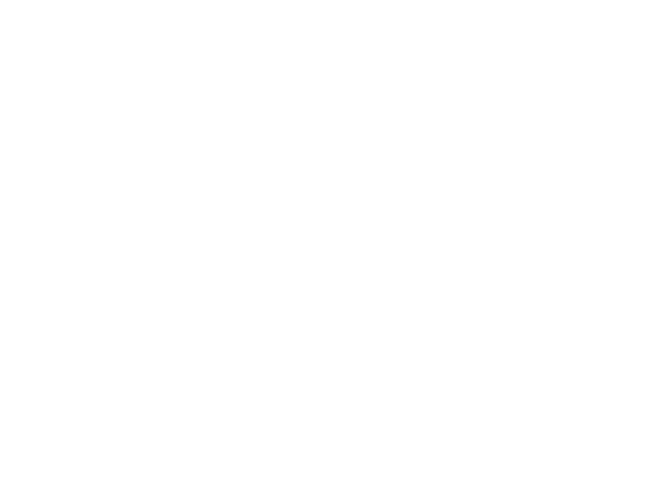
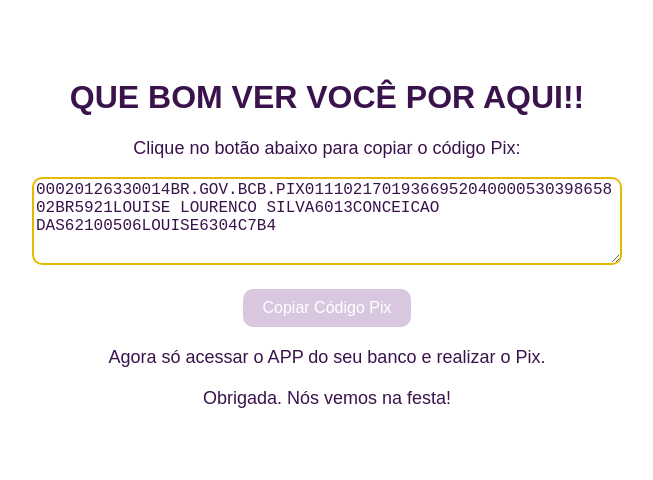
Before and after one commit to nossoinfinitocriativo/louise, a plain HTML site: page index.html in a window 1280 px wide. Shown: the whole page, without its empty margins (313-966 px from the left). Drawn offline with Linux system fonts and the light colour scheme.

Commit message:
Update index.html

```diff
--- a/index.html
+++ b/index.html
@@ -18,3 +18,45 @@
             margin-bottom: 20px;
             background-color: #ffffff; /* Cor de fundo do campo de texto */
             color: #3b134c; /* Cor do texto no campo de texto */
+            border: 2px solid #e6b800; /* Borda amarela */
+            border-radius: 10px; /* Borda arredondada */
+        }
+        button {
+            padding: 10px 20px;
+            font-size: 16px;
+            cursor: pointer;
+            background-color: #d9c6df; /* Cor de fundo do botão rosa */
+            color: #ffffff; /* Texto do botão branco */
+            border: none;
+            border-radius: 10px; /* Borda arredondada */
+        }
+        button:hover {
+            background-color: #755b91; /* Cor de fundo do botão ao passar o mouse (roxo escuro) */
+        }
+        p {
+            font-size: 18px;
+        }
+        .message {
+            margin-top: 20px;
+        }
+    </style>
+</head>
+    <body>
+    <h1>QUE BOM VER VOCÊ POR AQUI!!</h1>
+    <p>Clique no botão abaixo para copiar o código Pix:</p>
+    <textarea id="pixCode" readonly>00020126330014BR.GOV.BCB.PIX0111021701936695204000053039865802BR5921LOUISE LOURENCO SILVA6013CONCEICAO DAS62100506LOUISE6304C7B4</textarea>
+    <br>
+    <button onclick="copyPixCode()">Copiar Código Pix</button>
+    <p class="message">Agora só acessar o APP do seu banco e realizar o Pix.</p>
+    <p class="message">Obrigada. Nós vemos na festa!</p>
+<script>
+        function copyPixCode() {
+            var pixCode = document.getElementById("pixCode");
+            pixCode.select();
+            pixCode.setSelectionRange(0, 99999); // Para dispositivos móveis
+            document.execCommand("copy");
+            alert("Código Pix copiado!");
+        }
+    </script>
+</body>
+</html>
```
